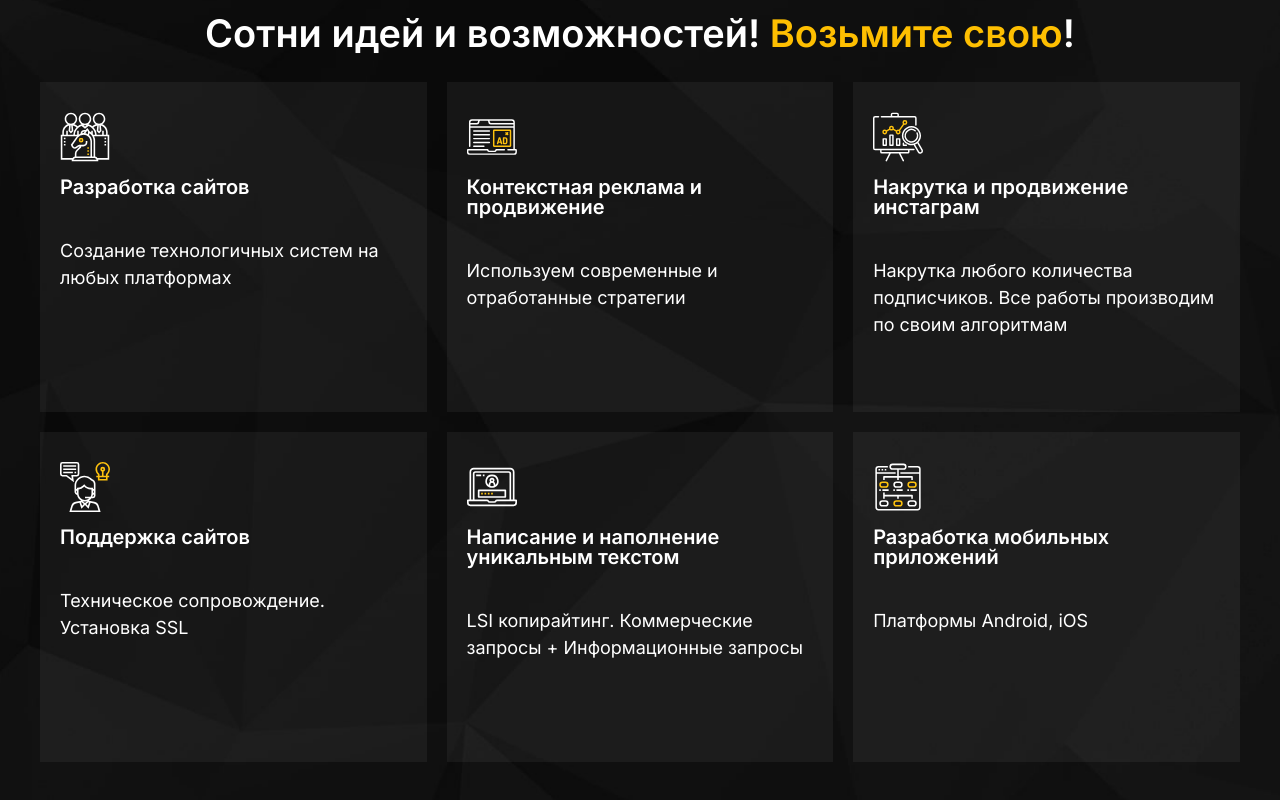
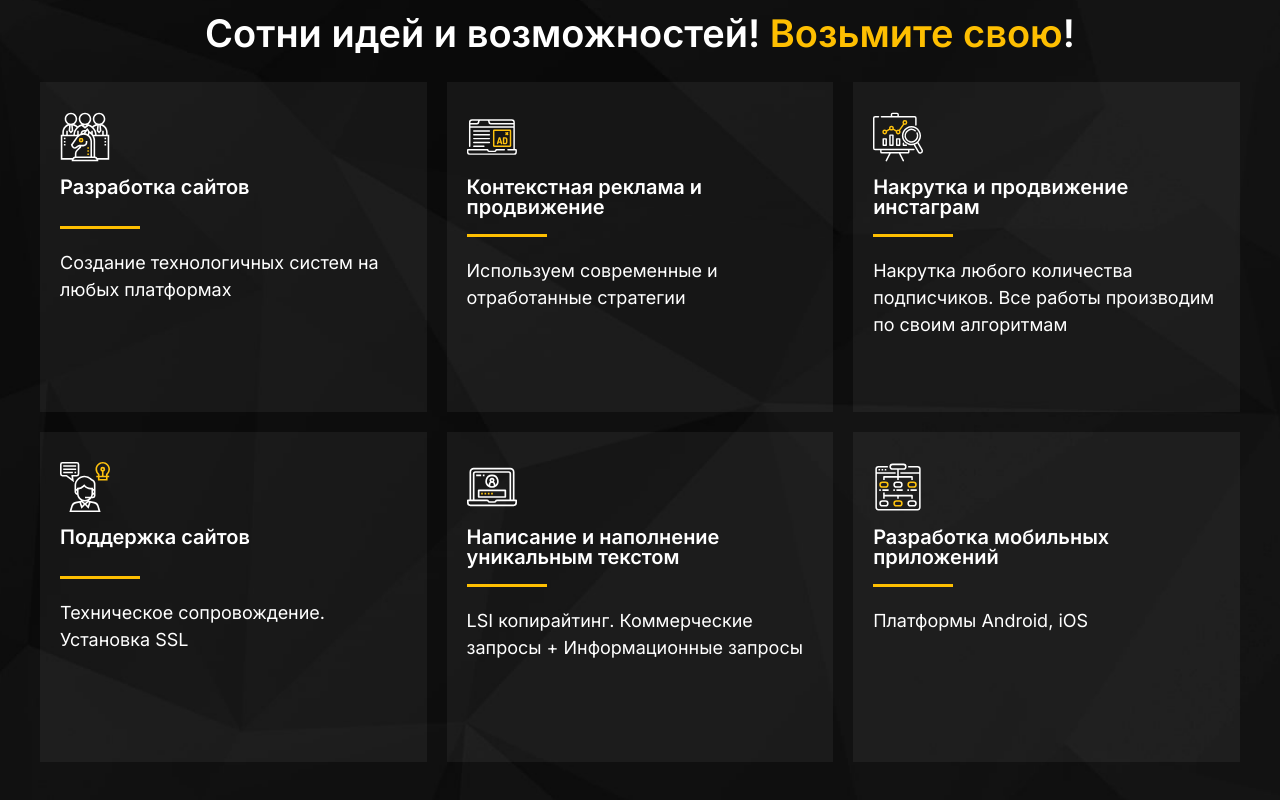
Before and after one commit to dubikvlad/CreateSiteTemlate, a plain HTML site: page index.html in a window 1280 px wide. Shown: the part 866-1666 px from the top of the page. Drawn offline with Linux system fonts and the light colour scheme.

Commit message:
added yellow line

```diff
--- a/src/style/mobile.css
+++ b/src/style/mobile.css
@@ -51,6 +51,10 @@
         height: auto;
         min-height: 250px;
     }
+
+    .what-item_name {
+        min-height: 1em;
+    }
 }
 
 
--- a/src/style/style.css
+++ b/src/style/style.css
@@ -151,6 +151,21 @@ h2 {
 .what-item_name {
     padding-bottom: 20px;
     margin-bottom: 20px;
+    position: relative;
+    min-height: 2em;
+}
+
+.what-item_name:after {
+    bottom: 0;
+    width: 80px;
+    height: 3px;
+    background: #febf01;
+    position: absolute;
+    left: 0;
+    content: '';
+    -webkit-transition: .3s;
+    -o-transition: .3s;
+    transition: .3s;
 }
 
 .what-item_text {
```
